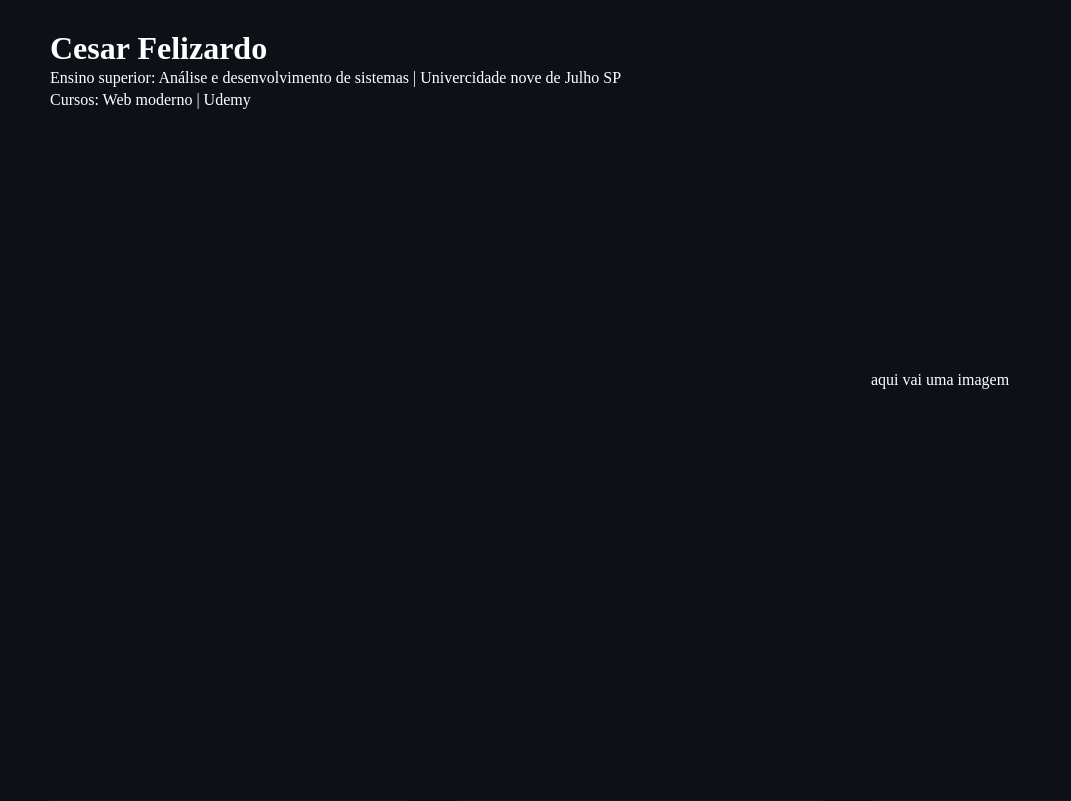
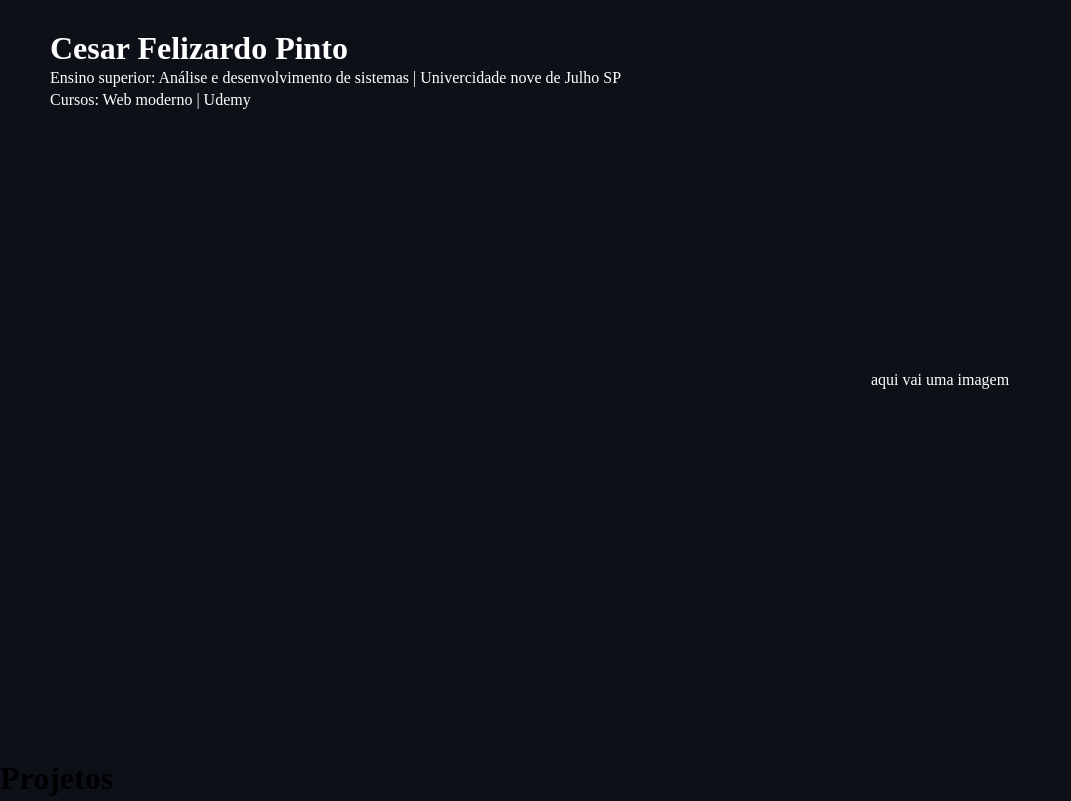
Before and after one commit to Cesar-Felizardo/Portifolio, a plain HTML site: page index.html in a window 1280 px wide. Shown: the top 801 px of the page, without its empty margins (0-1071 px from the left). Drawn offline with Linux system fonts and the light colour scheme.

Commit message:
upload manual 16:50

```diff
--- a/index.html
+++ b/index.html
@@ -8,9 +8,11 @@
     <title>Portifólio Cesar Felizardo</title>
 </head>
 <body>
+
+    <main>
         <header>
             <div class="div1Header">
-            <h1>Cesar Felizardo</h1>
+                <h1>Cesar Felizardo Pinto</h1>
             <div class="subHeader">
                 <p>Ensino superior: Análise e desenvolvimento de sistemas | Univercidade nove de Julho SP</p>
                 <p>Cursos: Web moderno | Udemy</p>
@@ -22,8 +24,12 @@
             </div>
 
         </header>
-    <main>
+        <div class="h1TitleProject">
+            <h1 >Projetos</h1>
+        </div>
+
         <section>
+
             <div class="cards">
                 <h2>LOREM 1</h2>
                 Lorem ipsum dolor sit amet, consectetur adipiscing elit. Sed blandit massa vel mauris sollicitudin dignissim. Phasellus ultrices tellus eget ipsum ornare molestie scelerisque eros dignissim. Phasellus fringilla hendrerit lectus nec vehicula. Pellentesque habitant morbi tristique senectus et netus et malesuada fames ac turpis egestas. In faucibus, risus eu volutpat pellentesque, massa felis feugiat velit, nec mattis felis elit a eros. Cras convallis sodales orci, et pretium sapien egestas quis. Donec tellus leo, scelerisque in facilisis a, laoreet vel quam.</div>
@@ -54,7 +60,7 @@
     </main>
     <footer>
         <div class="divFooter"> Contato | (11) 9521-3856</div>
-        <div class="divFooter"></div>
+        <div class="divFooter">GitHub | </div>
     </footer>
 </body>
 </html>
```
Lines whose indentation alone changed are shown as unchanged.
